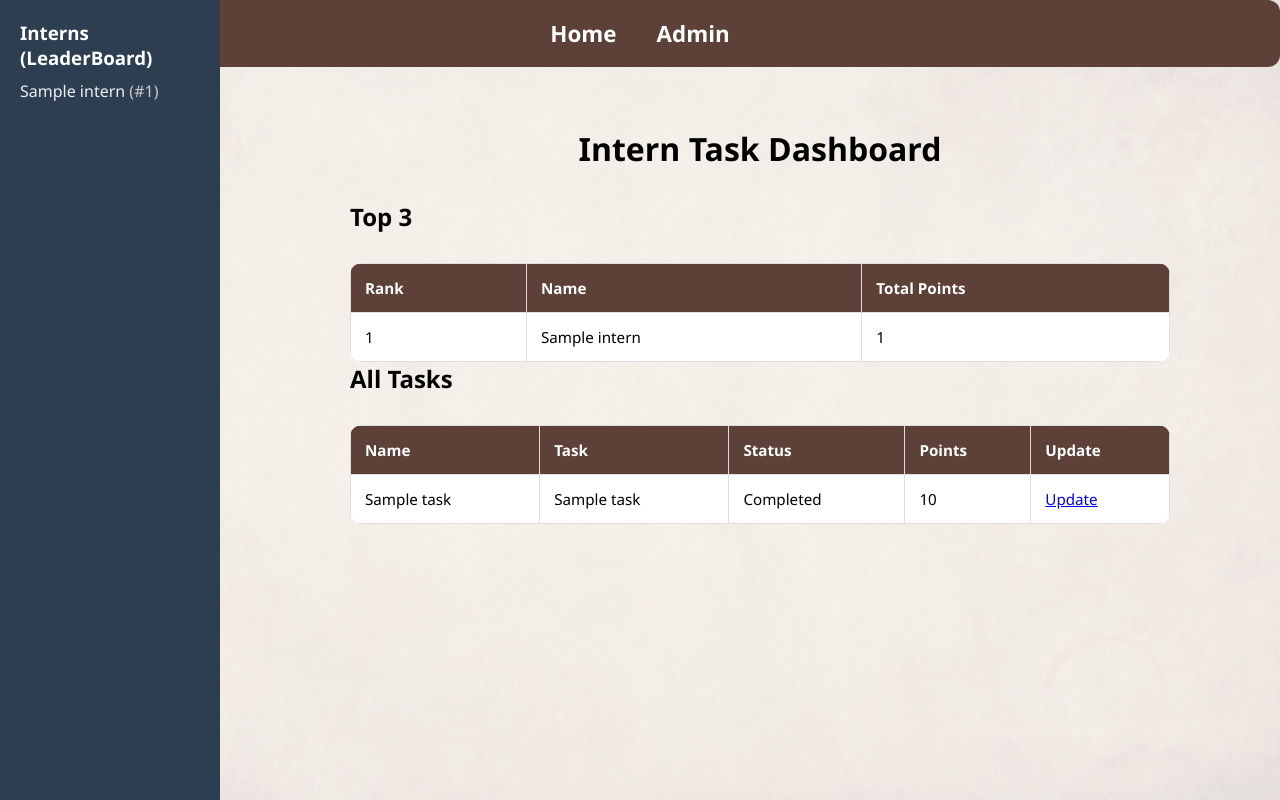
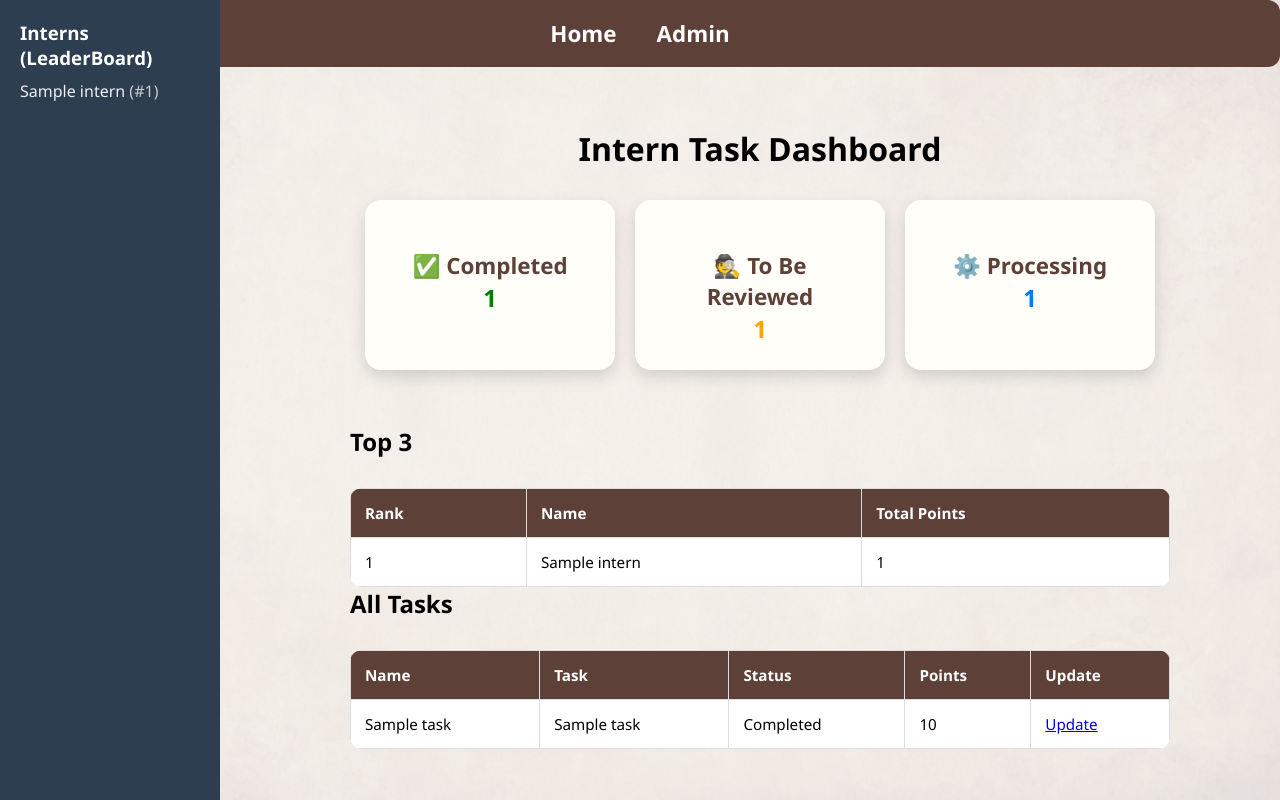
Before and after one commit to moulik3637/intern, a Flask app: template templates/index.html in a window 1280 px wide. Run offline with Flask 3, Linux system fonts and the light colour scheme; the template is opened without the code that fills it: most values are stand-ins (such as "Sample title", 1, 10 or a date in 2020).

Commit message:
index.html

```diff
--- a/templates/index.html
+++ b/templates/index.html
@@ -20,6 +20,21 @@
     <!-- Main Content -->
     <div class="main-content">
         <h1 style="text-align:center; margin-bottom: 30px;">Intern Task Dashboard</h1>
+        <div style="display: flex; gap: 20px; justify-content: center; margin-bottom: 30px; flex-wrap: wrap;">
+    <div class="card" style="flex: 1; min-width: 200px; max-width: 250px; text-align: center;">
+        <h3>✅ Completed</h3>
+        <p style="font-size: 1.5rem; font-weight: bold; color: green;">{{ completed_count }}</p>
+    </div>
+    <div class="card" style="flex: 1; min-width: 200px; max-width: 250px; text-align: center;">
+        <h3>🕵️ To Be Reviewed</h3>
+        <p style="font-size: 1.5rem; font-weight: bold; color: orange;">{{ review_count }}</p>
+    </div>
+    <div class="card" style="flex: 1; min-width: 200px; max-width: 250px; text-align: center;">
+        <h3>⚙️ Processing</h3>
+        <p style="font-size: 1.5rem; font-weight: bold; color: #007bff;">{{ processing_count }}</p>
+    </div>
+</div>
+
 
         <h2 style="margin-top: 20px;">Top 3</h2>
 <table>
```
